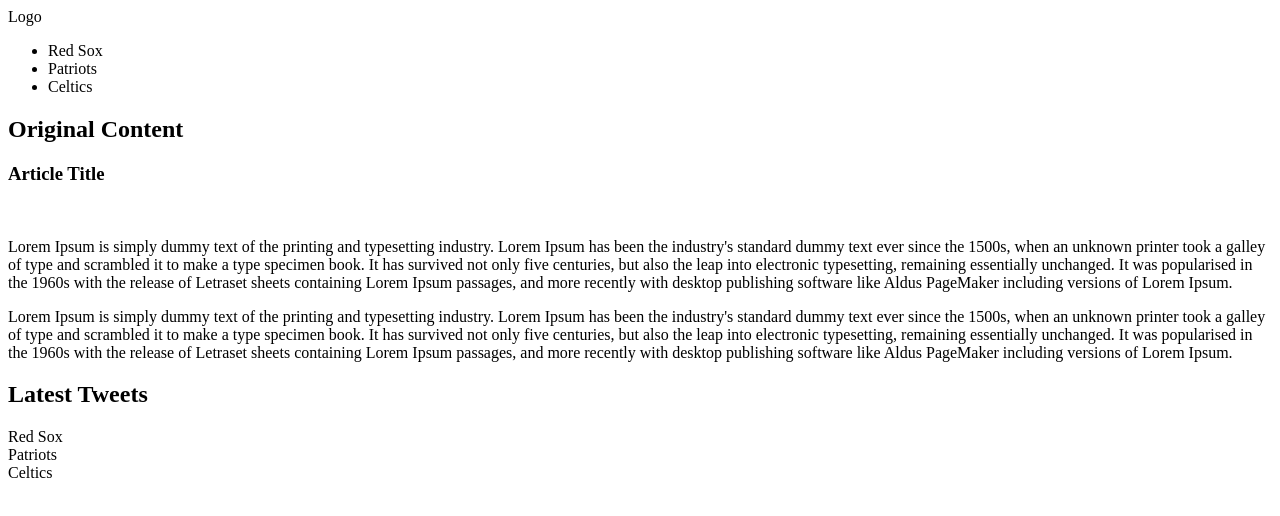
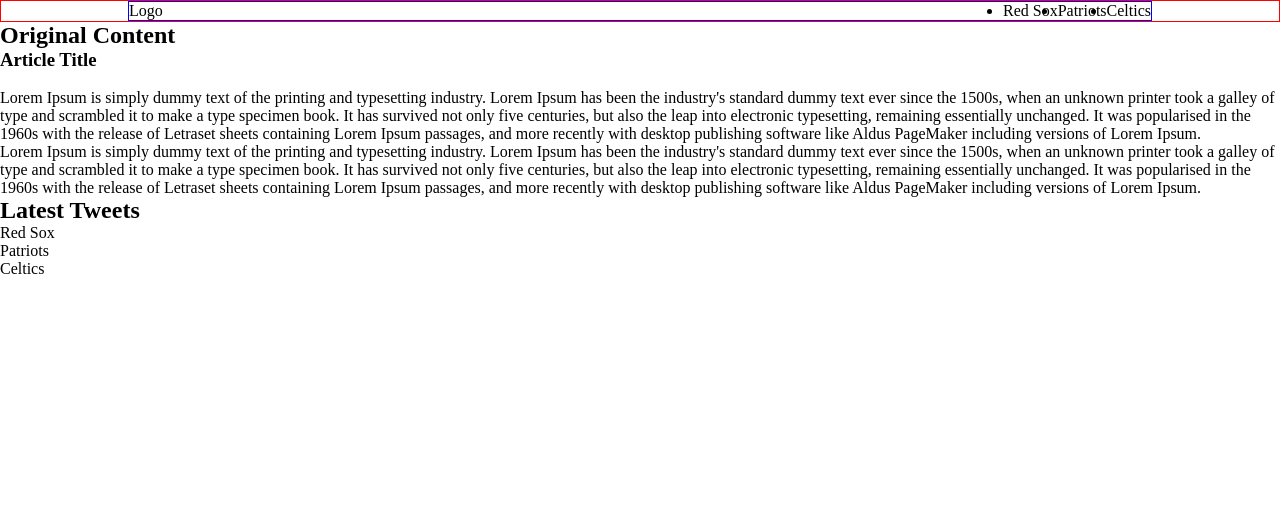
Before and after one commit to Ceejay1800/title-town-news, a plain HTML site: page index.html in a window 1280 px wide. Drawn offline with Linux system fonts and the light colour scheme.

Commit message:
Flex container

```diff
--- a/css/ttn.css
+++ b/css/ttn.css
@@ -0,0 +1,25 @@
+* {
+box-sizing: border-box;
+margin: 0;
+padding: 0;
+}
+
+header {
+	border: 1px solid red;
+}
+
+.container {
+	border: 1px solid blue;
+	margin:0 auto;
+	width: 1024px;
+}
+
+.flex-container {
+	display: flex;
+	justify-content: space-between;
+}
+
+.main-nav {
+	display: flex;
+
+}
--- a/index.html
+++ b/index.html
@@ -5,13 +5,15 @@
 	<link rel="stylesheet" type="text/css" href="./css/ttn.css">
 </head>
 <body>
-	<header>
-		<div>Logo</div>
-		<ul>
+<header>
+	<div class="container flex-container">
+		<div class="logo">Logo</div>
+		<ul class="main-nav">
 		<li>Red Sox</li>
 		<li>Patriots</li>
 		<li>Celtics</li>
 		</ul>
+	</div>
 	</header>
 	<section class="content">
 	<h1>Original Content</h1>
```
